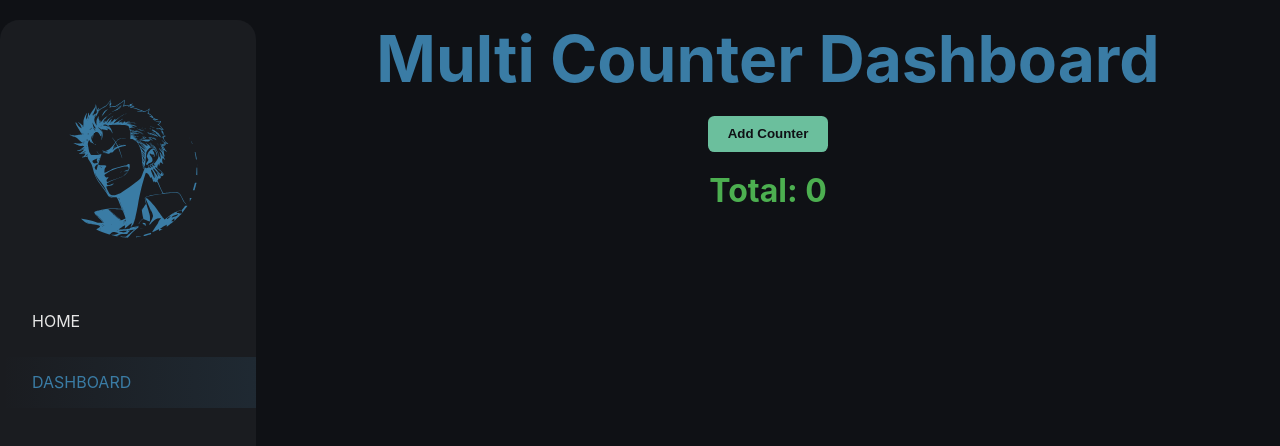
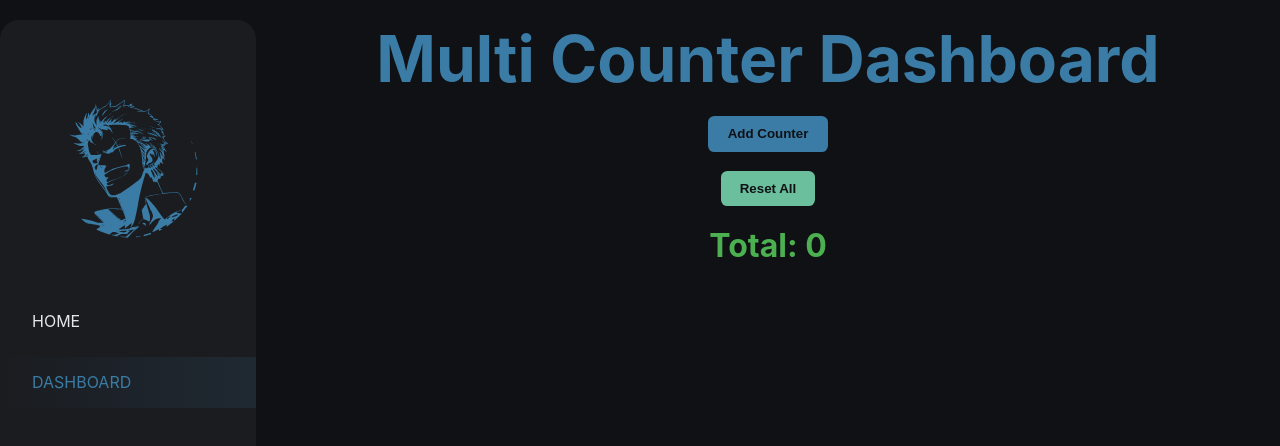
Before and after one commit to jacktbg/vue-land, a Vue app: page / in a window 1280 px wide. Both pictures are taken after a click on the item "DASHBOARD". Shown: the top 446 px of the page. Built offline with nearby package versions, Linux system fonts and the light colour scheme.

Commit message:
refactor(dashboard): add code to use the watch function properly to handle the react state change in every card, from the cards based in a property of the parent without use function directly to update the start prop value

```diff
--- a/src/components/dashboard/Card.vue
+++ b/src/components/dashboard/Card.vue
@@ -7,9 +7,11 @@
     defineProps<{
       id: number
       start?: number
+      resetValue: number
     }>(),
     {
       start: 0,
+      resetValue: 0,
     }
   )
 
@@ -35,9 +37,9 @@
   }
 
   watch(
-    () => props.start,
-    (newVal) => {
-      if (newVal !== undefined) count.value = newVal
+    () => props.resetValue,
+    () => {
+      reset()
     }
   )
 </script>
--- a/src/components/dashboard/Dashboard.vue
+++ b/src/components/dashboard/Dashboard.vue
@@ -8,6 +8,7 @@
   }
 
   const counters = ref<CounterItem[]>([])
+  const resetValue = ref(0)
 
   let nextId = 1
 
@@ -28,6 +29,10 @@
   const total = computed(() =>
     counters.value.reduce((acc, c) => acc + c.value, 0)
   )
+
+  const resetAll = () => {
+    resetValue.value++
+  }
 </script>
 
 <template>
@@ -37,6 +42,9 @@
     <button :class="$style.addButton" @click="addCounter">
       Add Counter
     </button>
+    <button :class="$style.resetButton" @click="resetAll"
+      >Reset All</button
+    >
 
     <h2 :class="$style.total">Total: {{ total }}</h2>
 
@@ -46,6 +54,7 @@
         :key="c.id"
         :id="c.id"
         :start="0"
+        :reset-value="resetValue"
         @update="(val) => updateCounter(c.id, val)"
         @remove="removeCounter(c.id)"
       />
@@ -74,12 +83,18 @@
     font-size: var(--font-size-3xl);
     color: var(--color-primary);
   }
-  .addButton {
-    background: var(--color-secondary);
+  .addButton,
+  .resetButton {
     padding: var(--space-sm) var(--space-md);
     border-radius: var(--space-xs);
     color: var(--color-text-inverse);
     font-weight: bold;
+  }
+  .addButton {
+    background: var(--color-primary);
+  }
+  .resetButton {
+    background: var(--color-secondary);
   }
   .total {
     color: var(--color-success);
```
